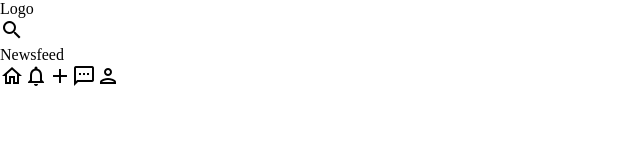
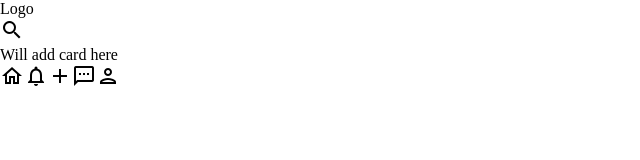
Before and after one commit to iamwhiterabbit18/DeezNuts, a React (Vite) app: page /nf in a window 1280 px wide. Shown: the top 160 px of the page, without its empty margins (0-640 px from the left). Built offline with nearby package versions, Linux system fonts and the light colour scheme.

Commit message:
Updated HTML and imported styles

```diff
--- a/src/features/newsfeed/Newsfeed.jsx
+++ b/src/features/newsfeed/Newsfeed.jsx
@@ -1,15 +1,19 @@
 import React from 'react'
 import Header from '@components/Header'
 import Navbar from '@components/Navbar'
+import styles from './newsfeed.module.scss'
+
 function Newsfeed() {
   return (
-    <>
-    <Header />
-    <main>
-      <div>Newsfeed</div>
-      <Navbar />
-    </main>
-    </>
+
+    <section className={styles.nfContainer}>
+        <Header />
+      <main className={styles.nfMainContainer}>
+        <div>Will add card here</div>
+        <Navbar />
+      </main>
+    </section>
+
   )
 }
 
```
